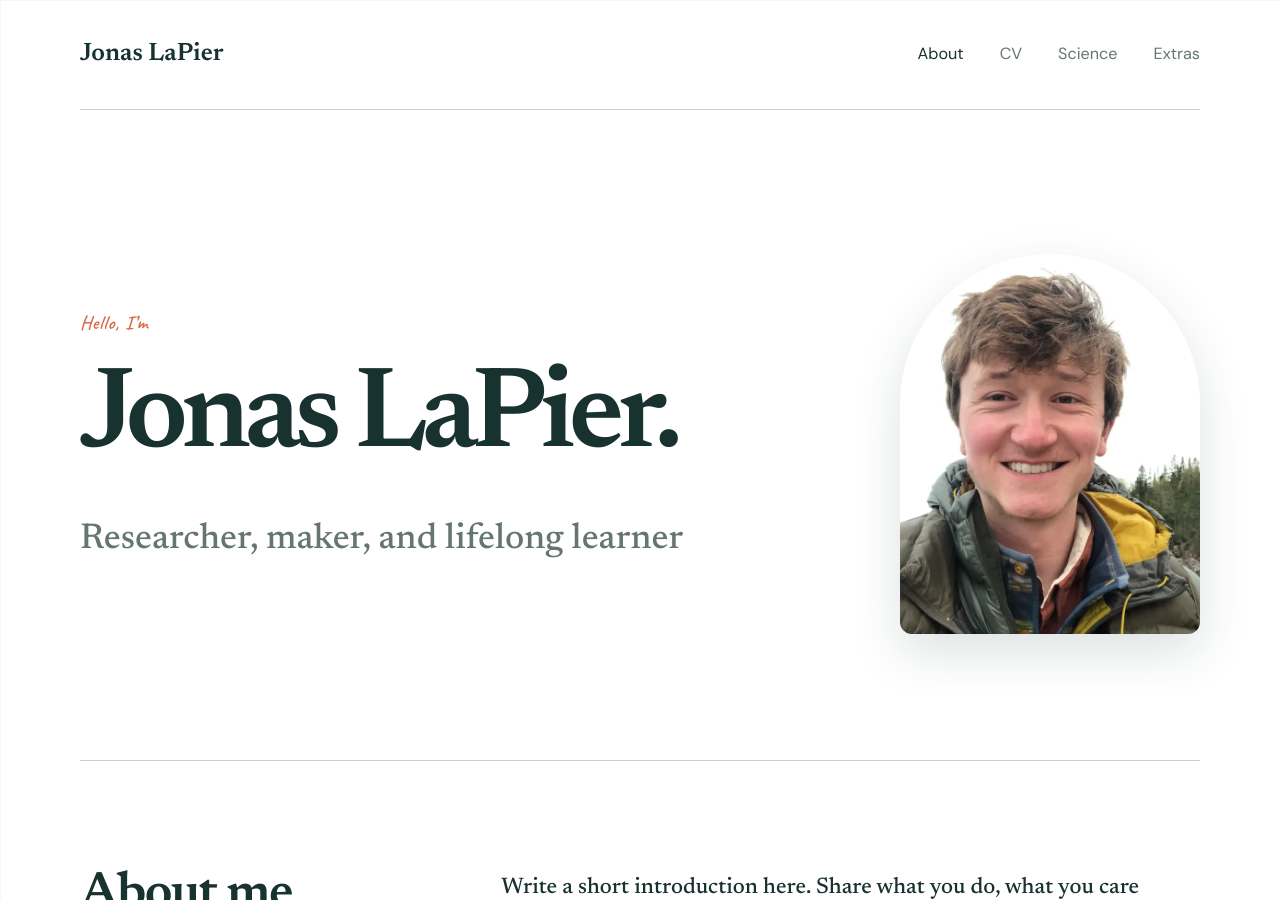
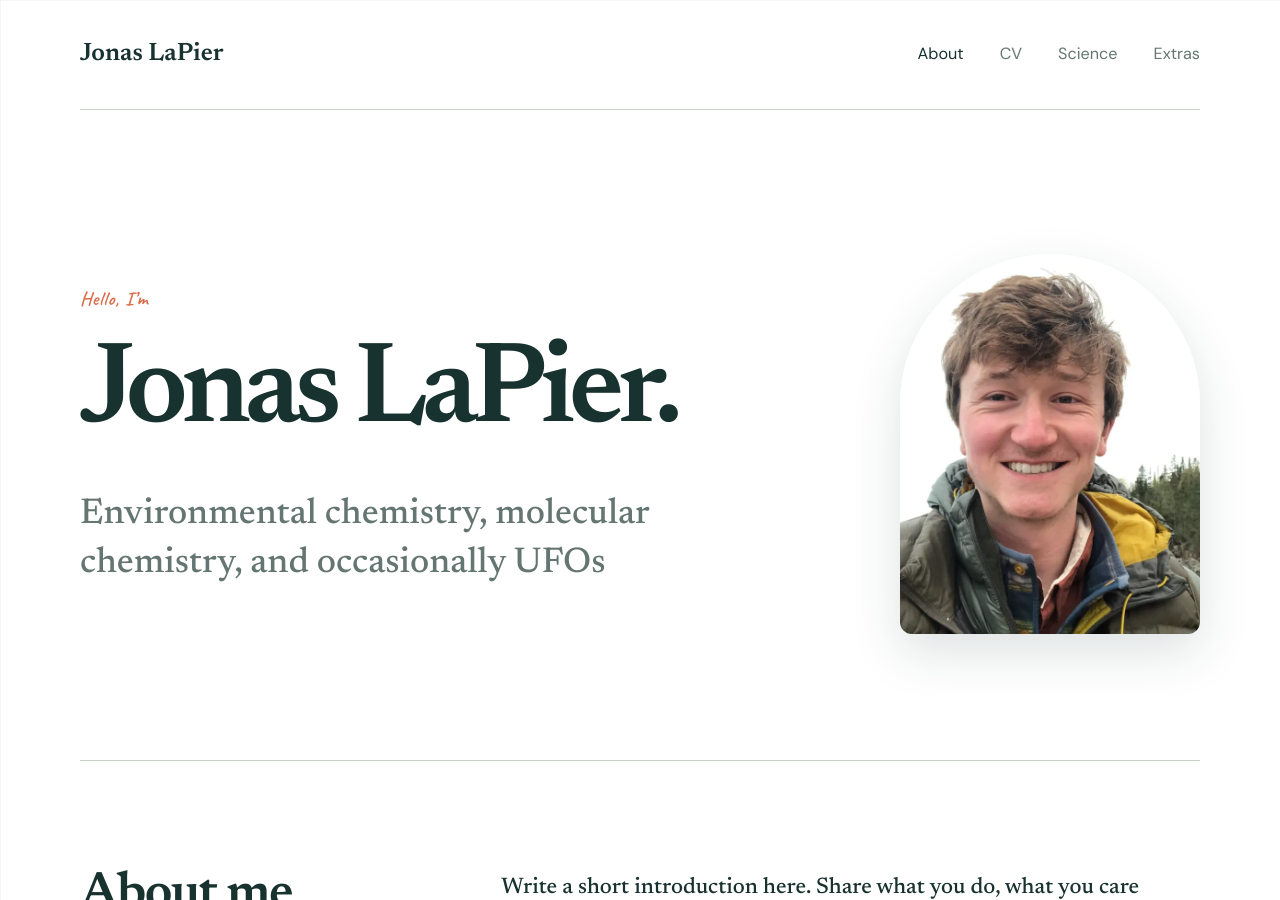
Before and after one commit to Jonas-LaPier/personalwebsite, a Jekyll site: the page built from index.md, in a window 1280 px wide and 900 px high. Built offline with Jekyll 4.4.1, drawn with Linux system fonts in a browser that asks for light colours.

Commit message:
Update index.md

```diff
--- a/index.md
+++ b/index.md
@@ -6,7 +6,7 @@ nav: about
   <div>
     <p class="eyebrow">Hello, I’m</p>
     <h1>{{ site.title }}.</h1>
-    <p class="tagline">{{ site.tagline }}</p>
+    <p class="tagline">Environmental chemistry, molecular chemistry, and occasionally UFOs</p>
   </div>
   {% if site.portrait != '' %}
     <div class="portrait-wrap">
```
